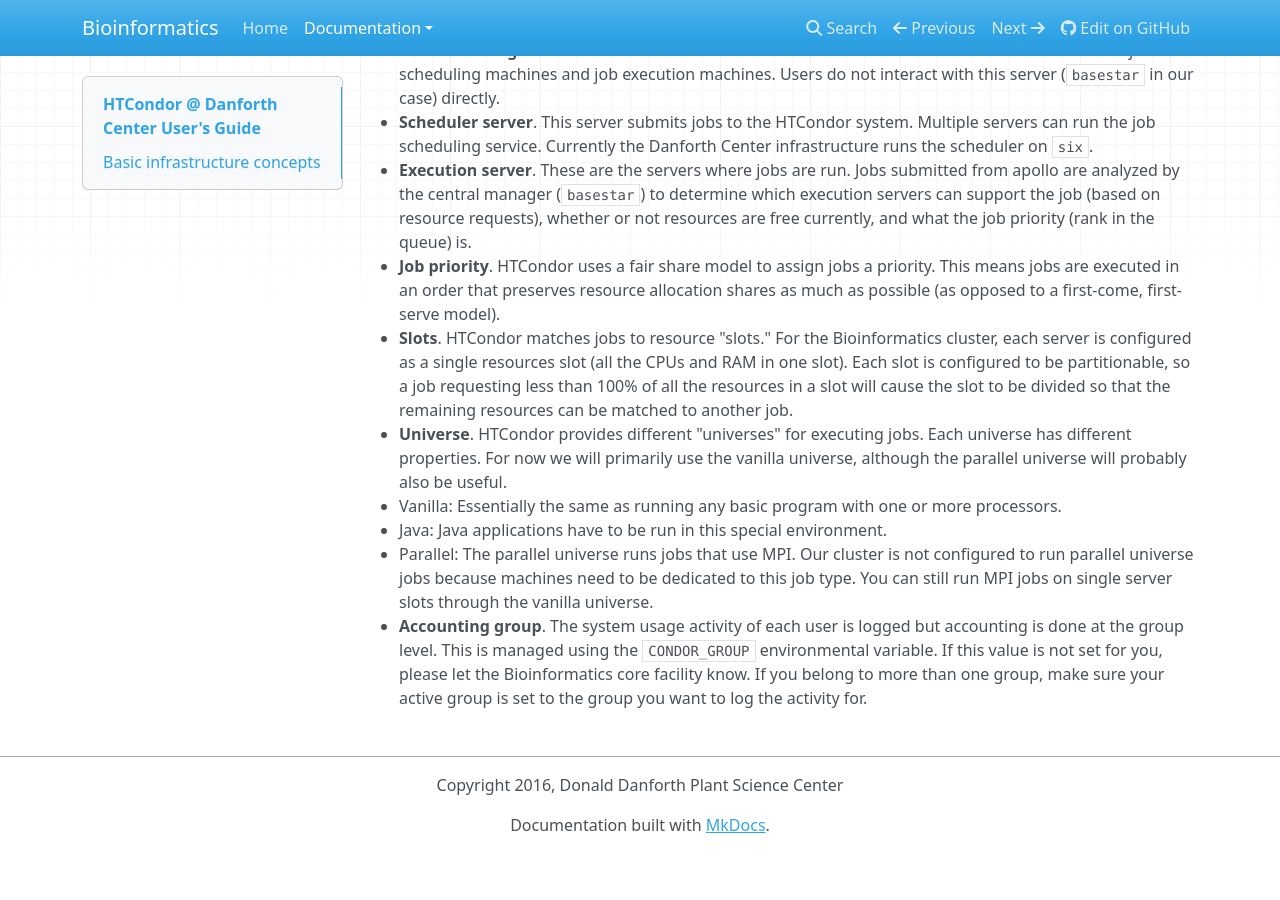
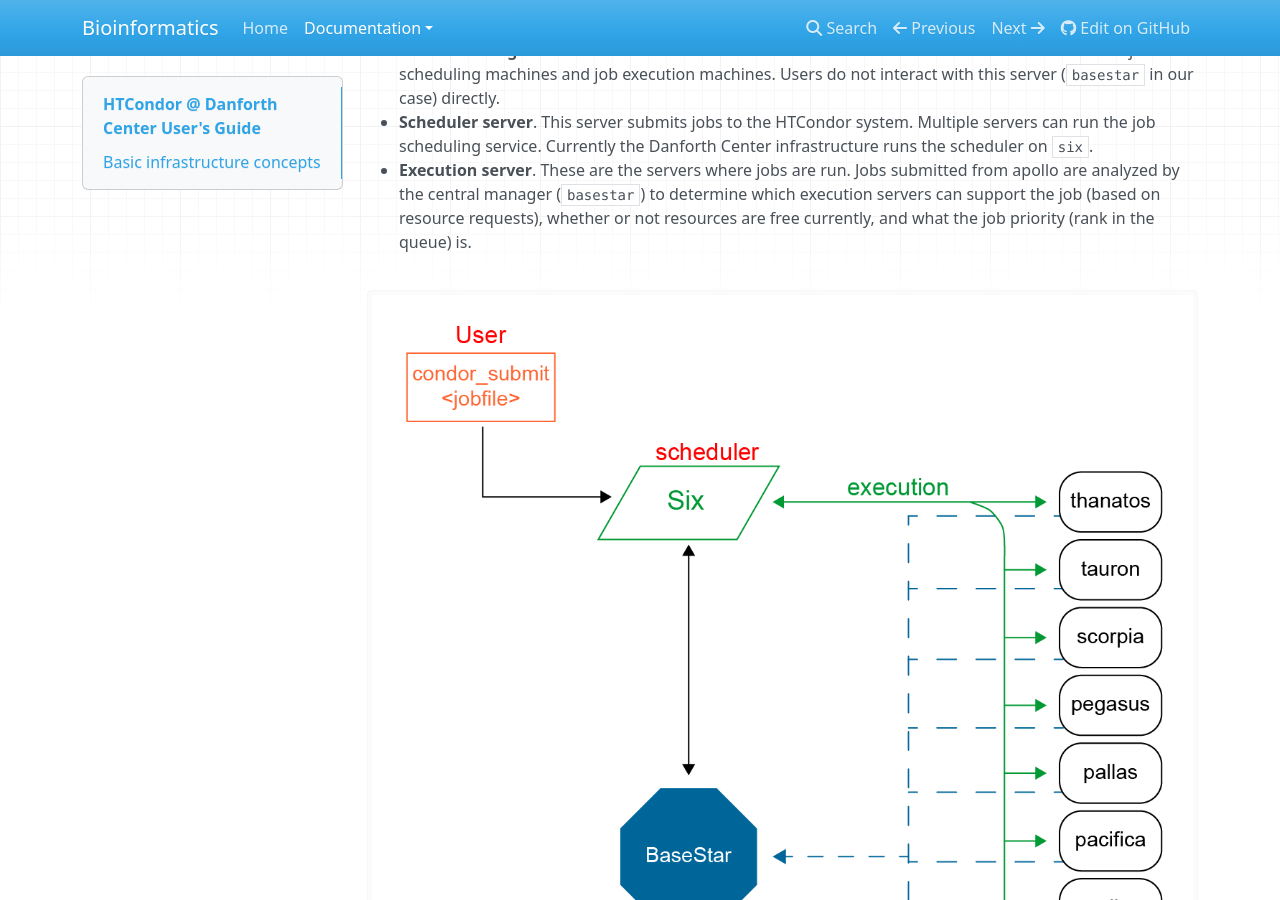
Before and after one commit to danforthcenter/bioinformatics, an MkDocs documentation site: the page built from docs/htcondor_overview.md, in a window 1280 px wide and 900 px high, scrolled down 321 px. Built offline with MkDocs 1.6.1, drawn with Linux system fonts in a browser that asks for light colours; nearby versions of some CDN libraries; old or Windows-style settings are respelled for this version of MkDocs; before the commit the page ends 1174 px from its top, so only the background shows below that.

Commit message:
added infrastructure diagram

```diff
--- a/docs/htcondor_overview.md
+++ b/docs/htcondor_overview.md
@@ -14,6 +14,10 @@ documentation is extensive, read more
 * **Central manager server**. This server is the central brain of HTCondor. It is the interface between job scheduling machines and job execution machines. Users do not interact with this server (`basestar` in our case) directly.
 * **Scheduler server**. This server submits jobs to the HTCondor system. Multiple servers can run the job scheduling service. Currently the Danforth Center infrastructure runs the scheduler on `six`.
 * **Execution server**. These are the servers where jobs are run. Jobs submitted from apollo are analyzed by the central manager (`basestar`) to determine which execution servers can support the job (based on resource requests), whether or not resources are free currently, and what the job priority (rank in the queue) is.
+
+![Infrastructure](images/bioinfo_core_diagram-01.png)
+
+
 * **Job priority**. HTCondor uses a fair share model to assign jobs a priority. This means jobs are executed in an order that preserves resource allocation shares as much as possible (as opposed to a first-come, first-serve model).
 * **Slots**. HTCondor matches jobs to resource "slots." For the Bioinformatics cluster, each server is configured as a single resources slot (all the CPUs and RAM in one slot). Each slot is configured to be partitionable, so a job requesting less than 100% of all the resources in a slot will cause the slot to be divided so that the remaining resources can be matched to another job.
 * **Universe**. HTCondor provides different "universes" for executing jobs. Each universe has different properties. For now we will primarily use the vanilla universe, although the parallel universe will probably also be useful.
```
Also changed, not shown: docs/images/bioinfo_core_diagram-01.png (added).
